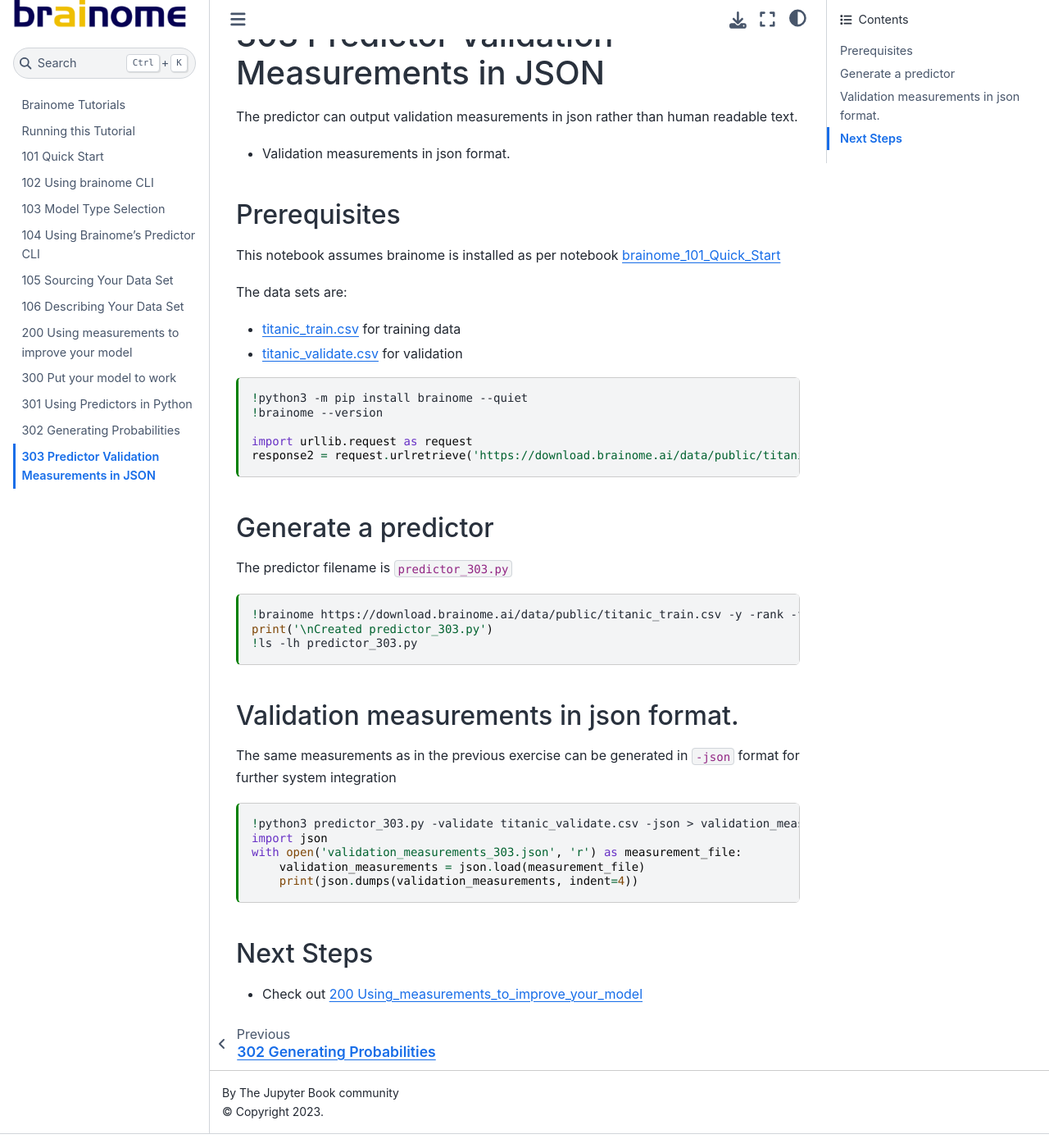
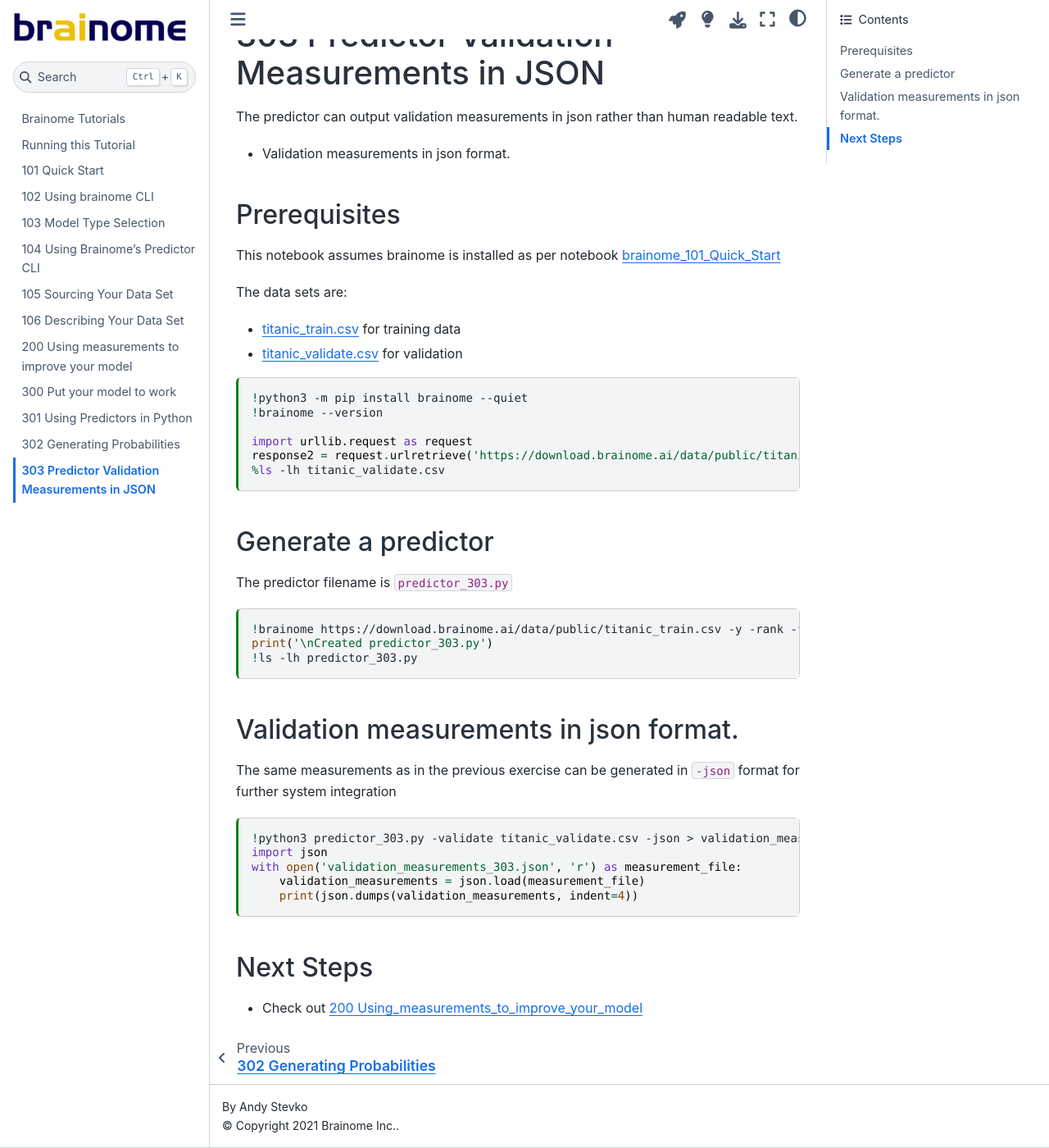
Before and after one commit to burstable-ai/jupyter, a Jupyter Book: the page built from brainome_303_Predictor_Json_Measurements.ipynb, in a window 1280 px wide and 1400 px high, scrolled down 117 px. Shown: the whole window at 82% size. Built offline with Jupyter Book 1.0.4 settings and Sphinx 7.4.7 and the Sphinx Book theme 1.1.4, drawn with Linux system fonts in a browser that asks for light colours.

Commit message:
next draft -added google analytics andother _config params

```diff
--- a/_config.yml
+++ b/_config.yml
@@ -1,6 +1,24 @@
 # in _config.yml
+# reference https://jupyterbook.org/customize/config.html
 title: "Brainome Jupyter Tutorials"
+author: "Andy Stevko <Andy.stevko@brainome.ai>"
+copyright: "2021 Brainome Inc."
 logo: images/brainome_logo.png
 execute:
   execute_notebooks: "force"
   timeout: -1
+  stderr_output: remove
+#sphinx:
+#  config:
+#    nb_render_text_lexer: "python"
+launch_buttons:
+  colab_url: "https://colab.research.google.com"
+
+html:
+  favicon: "images/favicon.png"
+  use_issues_button: true
+  baseurl: "https://jupyter.brainome.ai"
+  google_analytics_id: "UA-177203230-1"
+repository:
+  url: "https://www.github.com/brainome/jupyter"
+  branch: "main"
```
Also changed, not shown: brainome_303_Predictor_Json_Measurements.ipynb.
